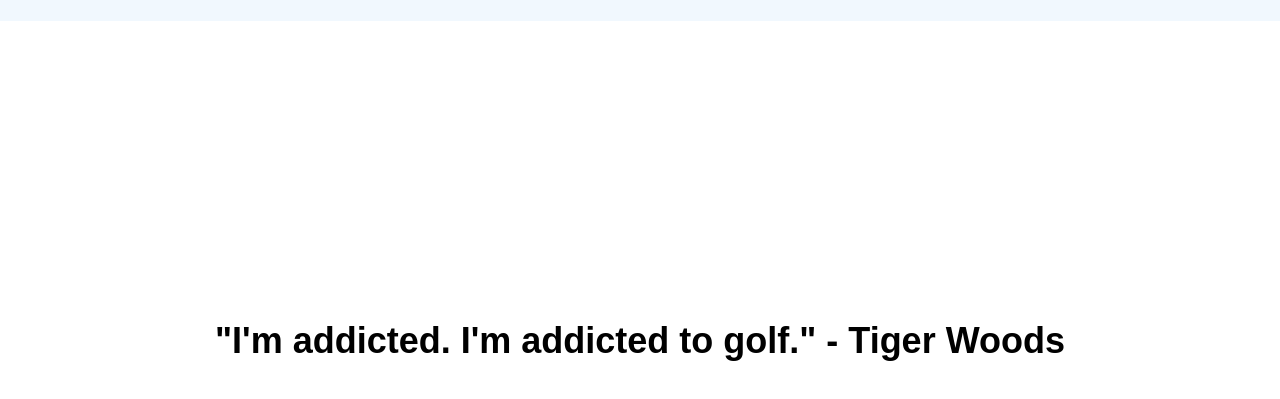
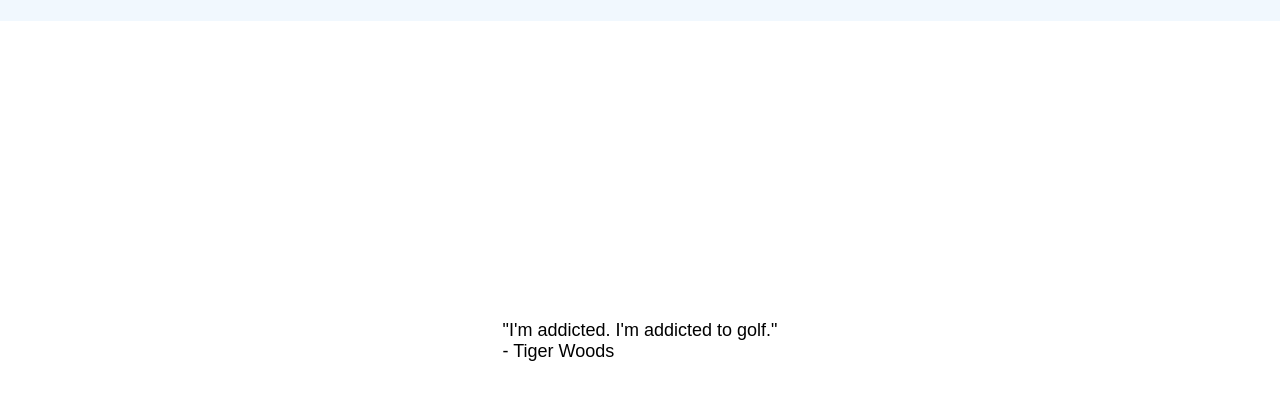
Before and after one commit to Beggsn/js-tasks, a plain HTML site: page 09-coding-tasks/quote/index.html in a window 1280 px wide. Shown: the part 105-504 px from the top of the page. Drawn offline with Linux system fonts and the light colour scheme.

Commit message:
fixup: semantic correction of the main container

```diff
--- a/09-coding-tasks/quote/index.html
+++ b/09-coding-tasks/quote/index.html
@@ -14,11 +14,10 @@
         <button id="btn-quote">Get a Quote</button>
     </header>
 
-    <main class="main">
-        <div class="quote">
-            <blockquote class="quote-text">
-                "I'm addicted. I'm addicted to golf." - Tiger Woods
-            </blockquote>
+    <main class="main-container">
+        <div class="quote-container">
+            <p class="quote-text">"I'm addicted. I'm addicted to golf."</p>
+            <blockquote class="quote-author">- Tiger Woods</blockquote>
         </div>
     </main>
 
```
